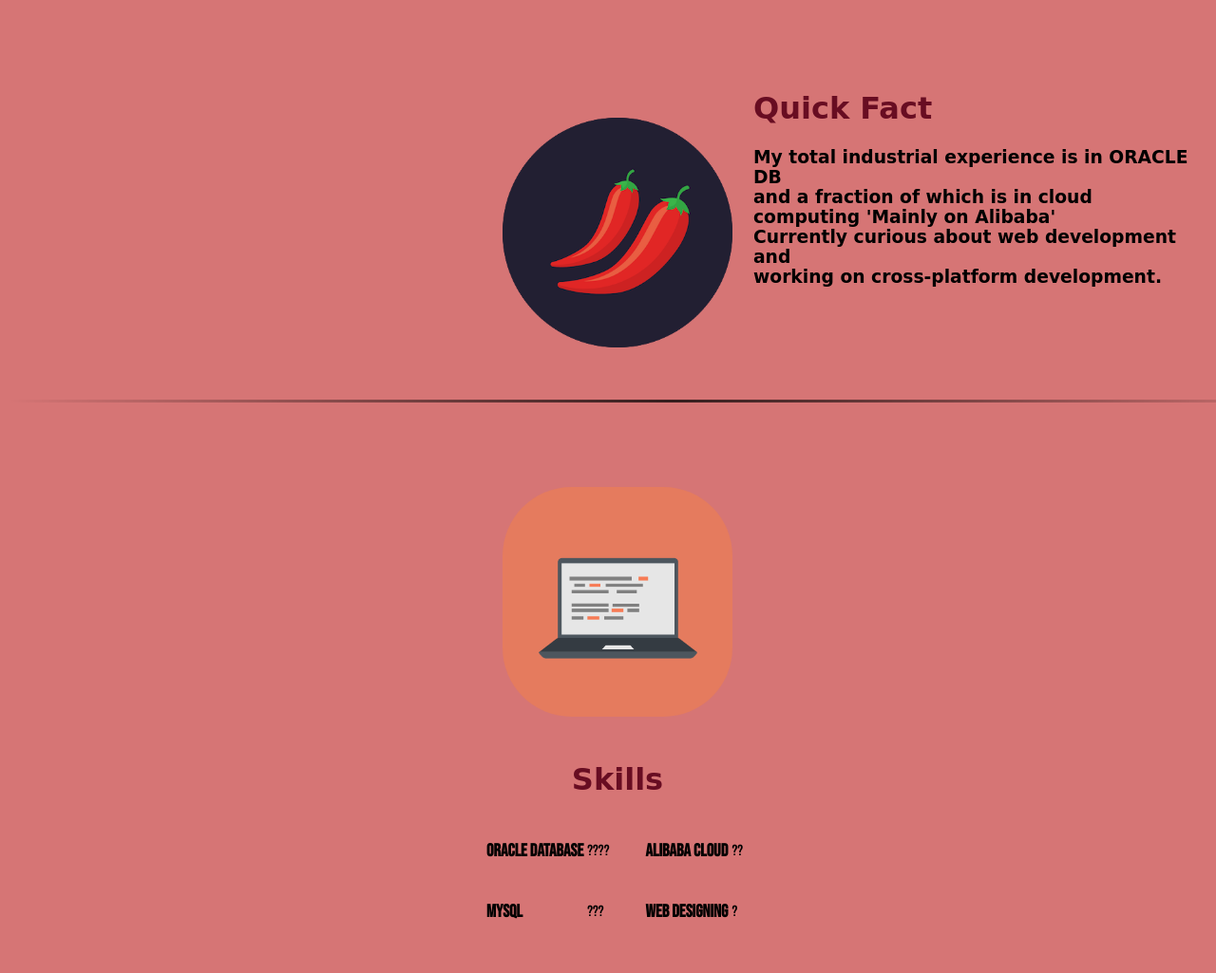
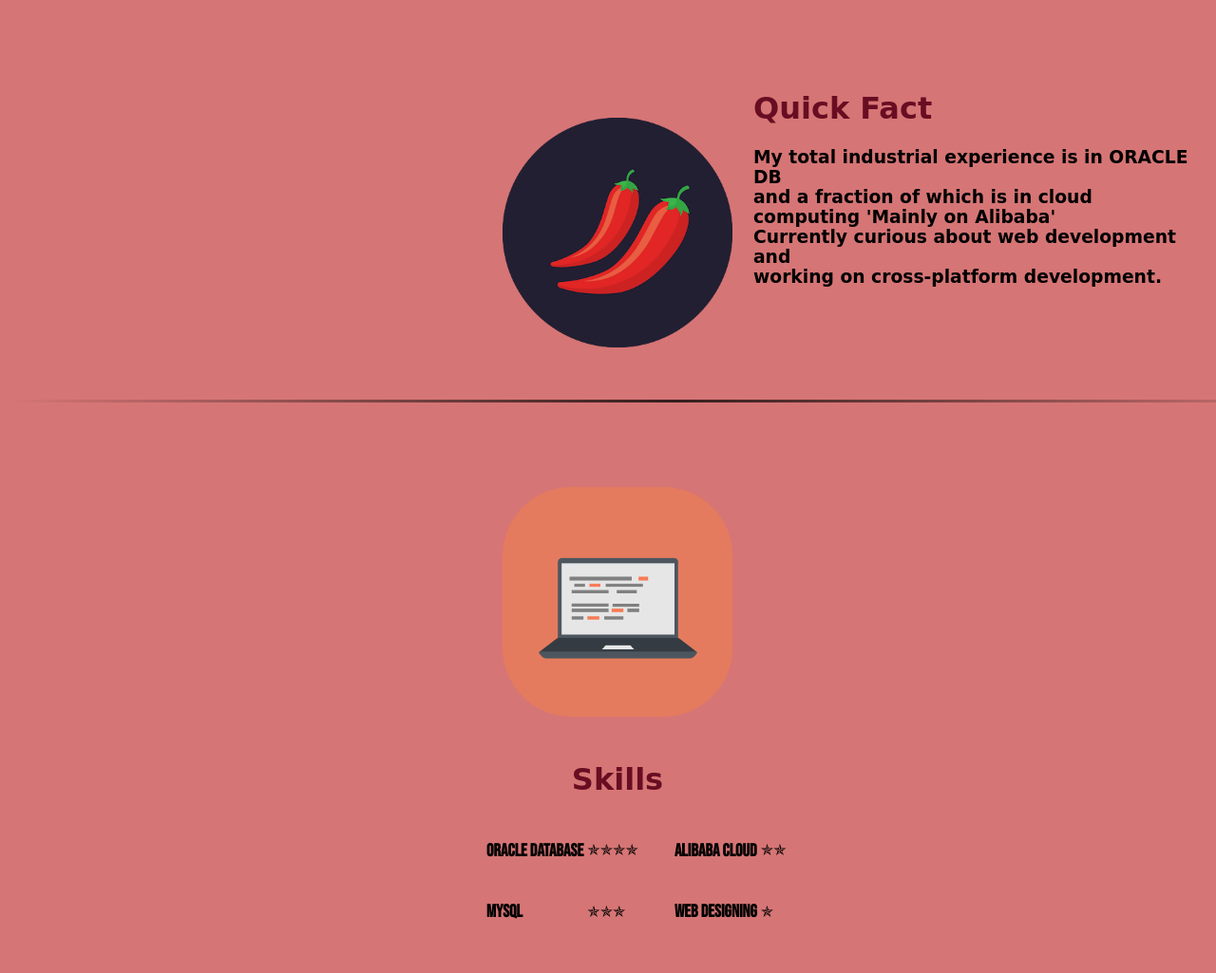
Before and after one commit to keerthikanna/cv, a plain HTML site: page index.html in a window 1280 px wide. Shown: the part 1026-2051 px from the top of the page at 95% size. Drawn offline with Linux system fonts and the light colour scheme; a web font is replaced by a local one.

Commit message:
Update index.html

```diff
--- a/index.html
+++ b/index.html
@@ -54,8 +54,8 @@
           </tr>
         </table>
         <table cellspacing=30 class="TABLE_L">
-          <td><table><tr><td><h3>ORACLE DATABASE</h3></td><td>????</td></tr><tr><td><h3>MySQL</h3></td><td>???</td></tr></table></td>
-          <td><table><tr><td><h3>ALIBABA CLOUD</h3></td><td>??</td></tr><tr><td><h3>WEB DESIGNING</h3></td><td>?</td></tr></table></td>
+          <td><table><tr><td><h3>ORACLE DATABASE</h3></td><td>✯✯✯✯</td></tr><tr><td><h3>MySQL</h3></td><td>✯✯✯</td></tr></table></td>
+          <td><table><tr><td><h3>ALIBABA CLOUD</h3></td><td>✯✯</td></tr><tr><td><h3>WEB DESIGNING</h3></td><td>✯</td></tr></table></td>
         </table>
     </div>
     <div class="bottom-container">
```
